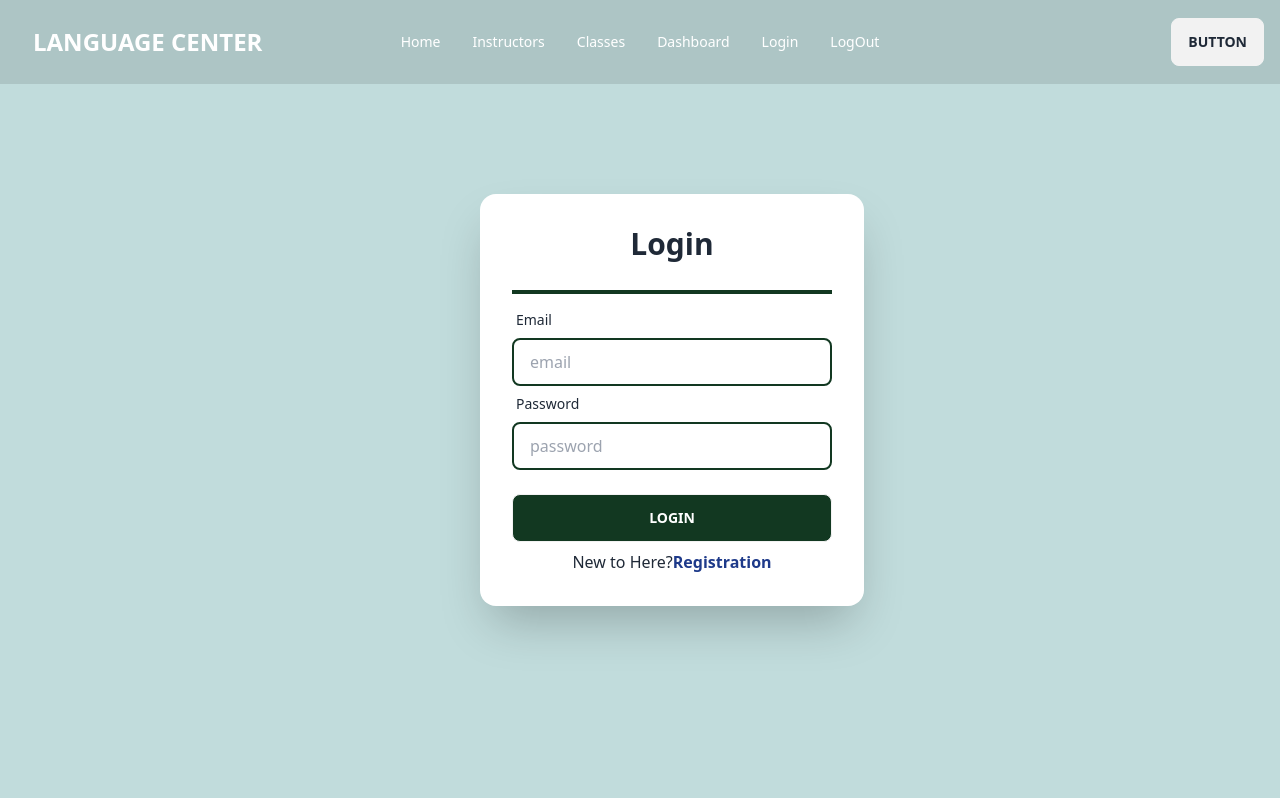
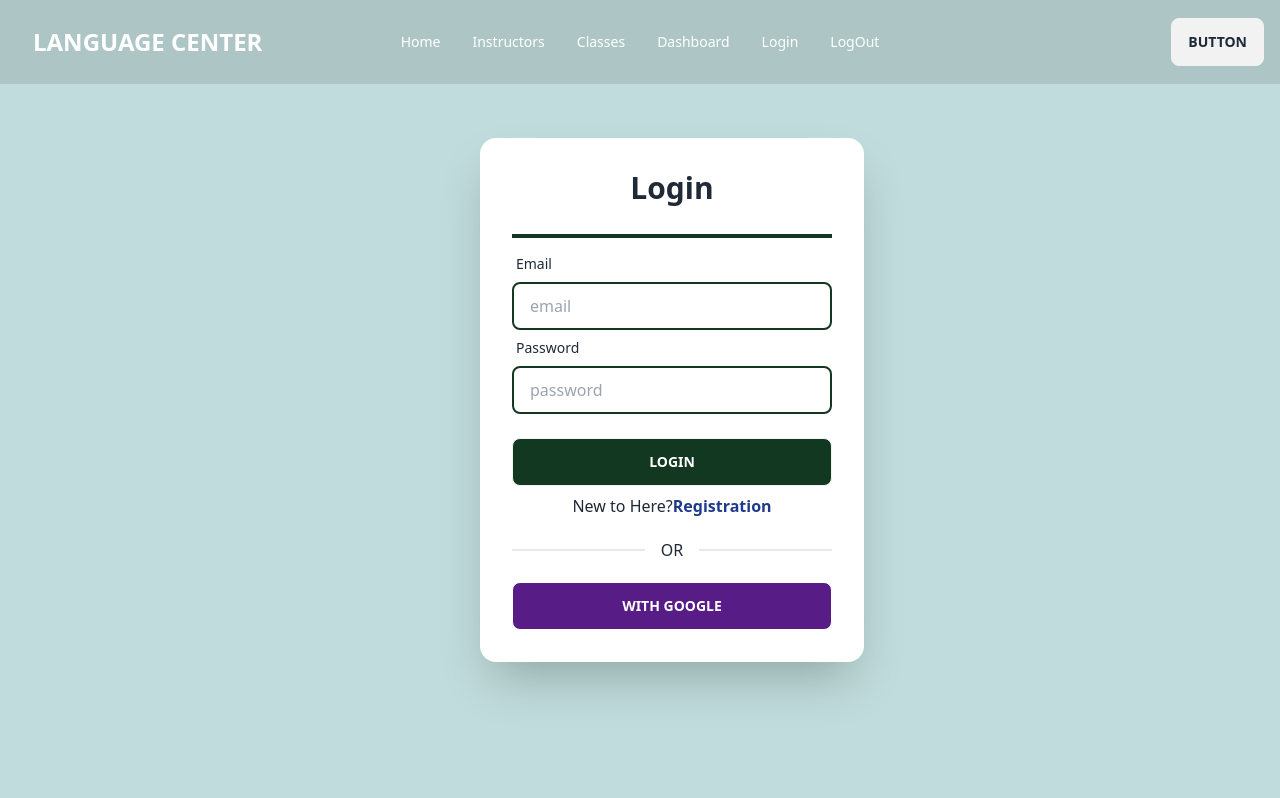
Before and after one commit to arifulislam39/language-center-client, a React (Vite) app: page /login in a window 1280 px wide. Shown: the top 798 px of the page. Built offline with nearby package versions, Linux system fonts and the light colour scheme; no server answers.

Commit message:
react form hook added in the reg

```diff
--- a/src/Pages/Home/Banner/Banner.jsx
+++ b/src/Pages/Home/Banner/Banner.jsx
@@ -57,7 +57,7 @@ const Banner = () => {
               controller
             </p>
             <div>
-              <button className="btn btn-outline btn-secondary">
+              <button className="btn bg-[]">
                 Explore More
               </button>
             </div>
--- /dev/null
+++ b/src/Pages/Login-registration/GoogleLogin/GoogleLogin.jsx
@@ -0,0 +1,36 @@
+import { useContext } from "react";
+import { AuthContext } from "../../Providers/AuthProvider";
+
+import { useLocation, useNavigate } from "react-router-dom";
+
+const GoogleLogin = () => {
+  const { googleSignIn } = useContext(AuthContext);
+  const Navigate = useNavigate();
+  const location = useLocation();
+  const from = location.state?.from?.pathname || "/";
+
+  const handleGoogleSignIn = () => {
+    googleSignIn()
+      .then((result) => {
+        Navigate(from, { replace: true });
+        console.log(result.user);
+      })
+      .catch((error) => {
+        const errorMessage = error.message;
+        console.log(errorMessage);
+      });
+  };
+
+  return (
+    <div className="">
+      <div className="divider">OR</div>
+      <div className="form-control mt-6"><button onClick={handleGoogleSignIn} className="btn bg-purple-900 btn-outline text-white">With Google</button>
+
+      </div>
+
+
+    </div>
+  );
+};
+
+export default GoogleLogin;
--- a/src/Pages/Login-registration/Login/Login.jsx
+++ b/src/Pages/Login-registration/Login/Login.jsx
@@ -1,38 +1,38 @@
-// import { useContext, useState } from "react";
-// import { Link, useLocation, useNavigate } from "react-router-dom";
-// import { AuthContext } from "../../Providers/AuthProvider";
+import { Link, useLocation, useNavigate } from "react-router-dom";
 
-import { Link } from "react-router-dom";
+import { useContext, useState } from "react";
+import { AuthContext } from "../../Providers/AuthProvider";
+import GoogleLogin from "../GoogleLogin/GoogleLogin";
+
 
 
 const Login = () => {
-  // const {signIn} =useContext(AuthContext);
-  // const navigate = useNavigate();
-  // const location = useLocation();
-  // const from = location.state?.from?.pathname || "/";
-  // const [error, setError] = useState("");
+  const { signIn } = useContext(AuthContext);
+  const navigate = useNavigate();
+  const location = useLocation();
+  const from = location.state?.from?.pathname || "/";
+  const [error, setError] = useState("");
 
-  //Input data from user
-  // const handleLogin = (event) => {
-  //   event.preventDefault();
-  //   const form = event.target;
-  //   const email = form.email.value;
-  //   const password = form.password.value;
-  //   console.log(email, password);
-  //   signIn(email, password)
-  //     .then((result) => {
-  //       const user = result.user;
+  // Input data from user
+  const handleLogin = (event) => {
+    event.preventDefault();
+    const form = event.target;
+    const email = form.email.value;
+    const password = form.password.value;
+    console.log(email, password);
+    signIn(email, password)
+      .then((result) => {
+        const user = result.user;
 
-  //       console.log(user);
-  //       navigate(from, { replace: true });
-  //     })
-  //     .catch((error) => {
-  //       const errorMessage = error.message;
-  //       const errorForMsg = errorMessage.split(":");
-  //       setError(errorForMsg[1]);
-  //     });
-  // };
-
+        console.log(user);
+        navigate(from, { replace: true });
+      })
+      .catch((error) => {
+        const errorMessage = error.message;
+        const errorForMsg = errorMessage.split(":");
+        setError(errorForMsg[1]);
+      });
+  };
   return (
     <div className="hero min-h-screen bg-[#C1DCDC]">
 
@@ -43,8 +43,8 @@ const Login = () => {
         <div className="card flex-shrink-0 w-full max-w-sm shadow-2xl bg-base-100">
           <div className="card-body">
             <h1 className="text-3xl font-bold text-center">Login </h1>
-            <p className="text-red-500 mt-5 border-2 border-[#123821]"></p>
-            <form onSubmit=''>
+            <p className="text-red-500 mt-5 border-2 border-[#123821]">{error}</p>
+            <form onSubmit={handleLogin}>
               <div className="form-control">
                 <label className="label">
                   <span className="label-text">Email</span>
@@ -81,7 +81,7 @@ const Login = () => {
                 Registration
               </Link>
             </p>
-
+           <GoogleLogin></GoogleLogin>
           </div>
         </div>
       </div>
--- a/src/Pages/Login-registration/Registration/Registration.jsx
+++ b/src/Pages/Login-registration/Registration/Registration.jsx
@@ -1,63 +1,48 @@
+import { Link, useNavigate } from "react-router-dom";
+import { useContext } from "react";
+import { AuthContext } from "../../Providers/AuthProvider";
+import GoogleLogin from "../GoogleLogin/GoogleLogin";
+import { useForm } from "react-hook-form";
+
+const Registration = () => {
+  const { createUser, userProfile, userProfileUpdate } =
+    useContext(AuthContext);
+  const Navigate = useNavigate();
+  //const [error, setError] = useState("");
+
+  const {
+    register,
+    handleSubmit,
+    watch,
+    formState: { errors },
+  } = useForm();
+
+  const onSubmit = (data) => {
+    console.log(data);
+
+    createUser(data.email, data.password)
+      .then((result) => {
+        const createdUser = result.user;
+
+        userProfile(data.name, data.photoURL).then(() => {
+          userProfileUpdate(data.name, data.photoURL)
+        });
+
+        console.log(createdUser);
+
+        Navigate("/");
+      })
+      .catch((error) => {
+        console.log(error);
+      });
+  };
 
 
-// import { Link, useNavigate } from "react-router-dom";
-// import { useContext, useState } from "react";
-// import { AuthContext } from "../../Providers/AuthProvider";
+  console.log(watch("example")); // watch input value by passing the name of it
 
-import { Link } from "react-router-dom";
-
-
-
-const Registration = () => {
-//   const { createUser, userProfile, userProfileUpdate } =
-//     useContext(AuthContext);
-//   const Navigate = useNavigate();
-//   const [error, setError] = useState("");
-
-  //Registration
-//   const handleRegister = (event) => {
-//     event.preventDefault();
-
-//     const form = event.target;
-//     const name = form.name.value;
-//     const email = form.email.value;
-//     const password = form.password.value;
-//     const photo = form.photo.value;
-
-//     console.log(name, email, password, photo);
-
-    //pass valid
-    // if ((email, password)) {
-    //   if (password.length < 6) {
-    //     setError("Your password should be at least 6 characters long.");
-    //     return;
-    //   }
-
-      // create user
-//       createUser(email, password)
-//         .then((result) => {
-//           const createdUser = result.user;
-
-//           userProfile(name, photo).then(() => {
-//             userProfileUpdate(name, photo);
-//           });
-
-//           console.log(createdUser);
-
-//           Navigate("/");
-//         })
-//         .catch((error) => {
-//           console.log(error);
-//         });
-//     } else {
-//       setError("Email and password required");
-//       return;
-//     }
-//   };
 
   return (
     <div className="hero min-h-screen bg-[#C1DCDC]">
-
       <div className="hero-content flex-col lg:flex-row">
         <div className="mr-12 w-1/2">
           <img src="" alt="" />
@@ -65,9 +50,9 @@ const Registration = () => {
         <div className="card mt-28 mb-24 flex-shrink-0 w-full max-w-sm shadow-2xl bg-base-100">
           <div className="card-body">
             <h1 className="text-3xl font-bold text-center">Registration </h1>
-            <form onSubmit=''>
+            <form onSubmit={handleSubmit(onSubmit)}>
               {/* error message */}
-              {/* <div className="alert alert-error shadow-lg">
+              <div className="alert alert-error shadow-lg">
                 <div>
                   <svg
                     xmlns="http://www.w3.org/2000/svg"
@@ -82,16 +67,15 @@ const Registration = () => {
                       d="M10 14l2-2m0 0l2-2m-2 2l-2-2m2 2l2 2m7-2a9 9 0 11-18 0 9 9 0 0118 0z"
                     />
                   </svg>
-                  <span></span>
                 </div>
-              </div> */}
-              <p className="text-red-600 border-2 border-[#123821]"></p>
+              </div>
               <div className="form-control">
                 <label className="label">
                   <span className="label-text">Name</span>
                 </label>
                 <input
                   type="text"
+                  {...register("name")}
                   placeholder="name"
                   className="input input-bordered border-[#123821] border-2"
                   name="name"
@@ -103,10 +87,14 @@ const Registration = () => {
                 </label>
                 <input
                   type="email"
+                  {...register("email", { required: true })}
                   placeholder="email"
                   className="input input-bordered border-[#123821] border-2"
                   name="email"
-                />
+                />{" "}
+                {errors.email && (
+                  <span className="text-red-600">Email is required</span>
+                )}
               </div>
               <div className="form-control">
                 <label className="label">
@@ -114,12 +102,31 @@ const Registration = () => {
                 </label>
                 <input
                   type="password"
+                  {...register("password", {
+                    required: true,
+                    minLength: 6,
+                    maxLength: 20,
+                    pattern: /(?=.*[A-Z])(?=.*[!@#$&*])(?=.*[a-z])/,
+                  })}
                   placeholder="password"
                   className="input input-bordered border-[#123821] border-2"
                   name="password"
                 />
+                {errors.password?.type === "required" && (
+                  <p className="text-red-600">Password is required</p>
+                )}
+                {errors.password?.type === "minLength" && (
+                  <p className="text-red-600">Password must be 6 characters</p>
+                )}
+
+                {errors.password?.type === "pattern" && (
+                  <p className="text-red-600">
+                    Password must have one Uppercase one lower case and one
+                    special character.
+                  </p>
+                )}
               </div>
-              <div className="form-control">
+              {/* <div className="form-control">
                 <label className="label">
                   <span className="label-text">Confirm Password</span>
                 </label>
@@ -129,13 +136,13 @@ const Registration = () => {
                   className="input input-bordered border-[#123821] border-2"
                   name="password"
                 />
-              </div>
+              </div> */}
               <div className="form-control">
                 <label className="label">
                   <span className="label-text">Photo URL</span>
                 </label>
                 <input
-                  type="photo"
+                  type="photo" {...register("photo")}
                   placeholder="photo URL"
                   className="input input-bordered border-[#123821] border-2"
                   name="photo"
@@ -155,7 +162,7 @@ const Registration = () => {
                 Login
               </Link>
             </p>
-
+            <GoogleLogin></GoogleLogin>
           </div>
         </div>
       </div>
--- a/src/Pages/Providers/AuthProvider.jsx
+++ b/src/Pages/Providers/AuthProvider.jsx
@@ -1,94 +1,94 @@
-// import {
-//     GoogleAuthProvider,
-//     createUserWithEmailAndPassword,
-//     getAuth,
-//     onAuthStateChanged,
-//     signInWithEmailAndPassword,
-//     signInWithPopup,
-//     signOut,
-//     updateProfile,
-//   } from "firebase/auth";
-//   import app from "../../firebase/firebase.config";
-//   import { createContext, useEffect, useState } from "react";
+import {
+    GoogleAuthProvider,
+    createUserWithEmailAndPassword,
+    getAuth,
+    onAuthStateChanged,
+    signInWithEmailAndPassword,
+    signInWithPopup,
+    signOut,
+    updateProfile,
+  } from "firebase/auth";
+  import app from "../../firebase/firebase.config";
+  import { createContext, useEffect, useState } from "react";
 
-//   const auth = getAuth(app);
-//   export const AuthContext = createContext(null);
-//   const googleProvider = new GoogleAuthProvider();
+  const auth = getAuth(app);
+  export const AuthContext = createContext(null);
+  const googleProvider = new GoogleAuthProvider();
 
-//   const AuthProvider = ({ children }) => {
-//     const [user, setUser] = useState(null);
-//     const [loading, setLoading] = useState(true);
+  const AuthProvider = ({ children }) => {
+    const [user, setUser] = useState(null);
+    const [loading, setLoading] = useState(true);
 
-//     //new user creation
-//     const createUser = (email, password) => {
-//       setLoading(true);
-//       return createUserWithEmailAndPassword(auth, email, password);
-//     };
+    //new user creation
+    const createUser = (email, password) => {
+      setLoading(true);
+      return createUserWithEmailAndPassword(auth, email, password);
+    };
 
-//     // user profile update
-//     const userProfile = (name, photo) => {
-//       setLoading(true);
-//       const User = auth.currentUser;
-//       return updateProfile(User, {
-//         displayName: name,
-//         photoURL: photo,
-//       });
-//     };
+    // user profile update
+    const userProfile = (name, photo) => {
+      setLoading(true);
+      const User = auth.currentUser;
+      return updateProfile(User, {
+        displayName: name,
+        photoURL: photo,
+      });
+    };
 
-//     const userProfileUpdate = (name, photo) => {
-//       setUser({ ...user, displayName: name, photoURL: photo });
-//     };
+    const userProfileUpdate = (name, photo) => {
+      setUser({ ...user, displayName: name, photoURL: photo });
+    };
 
 
-//     //SignIn
+    //SignIn
 
-//     const signIn = (email, password) => {
-//       setLoading(true);
-//       return signInWithEmailAndPassword(auth, email, password);
-//     };
+    const signIn = (email, password) => {
+      setLoading(true);
+      return signInWithEmailAndPassword(auth, email, password);
+    };
 
 
-//     //LogOut
-//     const logOut = () => {
-//       setLoading(true);
-//       return signOut(auth);
-//     };
+    //LogOut
+    const logOut = () => {
+      setLoading(true);
+      return signOut(auth);
+    };
 
 
-//     //SignIn With Google
-//     const googleSignIn = () => {
-//       setLoading(true);
-//       return signInWithPopup(auth, googleProvider);
-//     };
+    //SignIn With Google
+    const googleSignIn = () => {
+      setLoading(true);
+      return signInWithPopup(auth, googleProvider);
+    };
 
 
-//     //
-//     useEffect(() => {
-//       const unsubscribe = onAuthStateChanged(auth, (currentUser) => {
-//         setUser(currentUser);
-//         setLoading(false);
-//       });
-//       return () => {
-//         unsubscribe();
-//       };
-//     }, []);
+    //
+    useEffect(() => {
+      const unsubscribe = onAuthStateChanged(auth, (currentUser) => {
+        setUser(currentUser);
+        setLoading(false);
+      });
+      return () => {
+        unsubscribe();
+      };
+    }, []);
 
 
 
-//     const authInfo = {
-//       user,
-//       loading,
-//       createUser,
-//       userProfile,
-//       userProfileUpdate,
-//       googleSignIn,
-//       signIn,
-//       logOut,
-//     };
+    const authInfo = {
+      user,
+      loading,
+      createUser,
+      userProfile,
+      userProfileUpdate,
+      googleSignIn,
+      signIn,
+      logOut,
+    };
 
-//     return (
-//       <AuthContext.Provider value={authInfo}>{children}</AuthContext.Provider>
-//     );
-//   };
+    return (
+      <AuthContext.Provider value={authInfo}>{children}</AuthContext.Provider>
+    );
+  };
 
-//   export default AuthProvider;
+  export default AuthProvider;
--- a/src/main.jsx
+++ b/src/main.jsx
@@ -1,15 +1,17 @@
-import React from 'react'
-import ReactDOM from 'react-dom/client'
-import './index.css'
-import {
-  RouterProvider,
-} from "react-router-dom";
-import { router } from './Routes/Routes.jsx';
+import React from "react";
+import ReactDOM from "react-dom/client";
+import "./index.css";
+import { RouterProvider } from "react-router-dom";
+import { router } from "./Routes/Routes.jsx";
+import AuthProvider from "./Pages/Providers/AuthProvider";
 
-ReactDOM.createRoot(document.getElementById('root')).render(
+ReactDOM.createRoot(document.getElementById("root")).render(
   <React.StrictMode>
-   <div className='max-w-screen-xl mx-auto'>
-   <RouterProvider router={router} />
-   </div>
-  </React.StrictMode>,
-)
+    <AuthProvider>
+      {" "}
+      <div className="max-w-screen-xl mx-auto">
+        <RouterProvider router={router} />
+      </div>
+    </AuthProvider>
+  </React.StrictMode>
+);
```
Also changed, not shown: src/firebase/firebase.config.js (+7 -6 lines).
